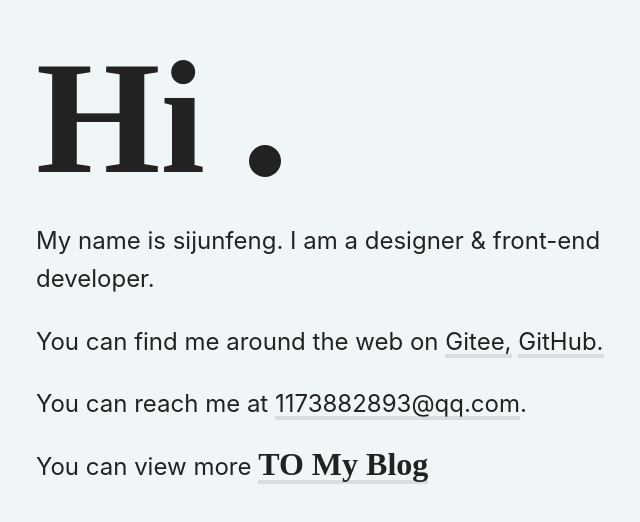
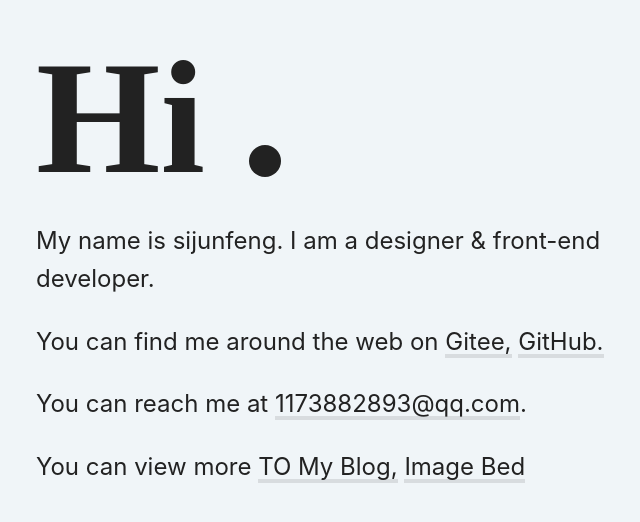
Before and after one commit to Leocat81/blog_cover, a website built with webpack: page src/index.html in a window 1280 px wide. Shown: the part 126-648 px from the top of the page, without its empty margins (278-918 px from the left). Built offline with nearby package versions, Linux system fonts and the light colour scheme; what webfontloader would draw is missing.

Commit message:
add:增加图床项目

```diff
--- a/src/index.html
+++ b/src/index.html
@@ -40,7 +40,10 @@
             </p>
             <p>
                 You can view more
-                <a href="https://www.pipef.top/blog" class="blog">TO My Blog</a>
+                <a href="https://www.pipef.top/blog" class="blog"
+                    >TO My Blog,</a
+                >
+                <a href="https://www.pipef.top/bed" class="blog">Image Bed</a>
             </p>
         </div>
     </body>
--- a/src/scss/style.scss
+++ b/src/scss/style.scss
@@ -34,12 +34,12 @@ body {
     padding: 24px;
     max-width: 700px;
     .blog {
-        font-family: 'Microsoft Yahei';
-        font-size: 2rem;
+        // font-family: 'Microsoft Yahei';
+        // font-size: 2rem;
         margin: 0 0 1.5rem 0;
         line-height: 1;
         white-space: nowrap;
-        font-weight: 600;
+        // font-weight: 600;
     }
 }
 
```
